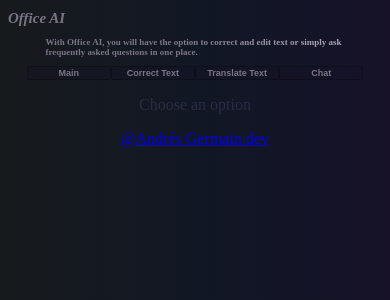
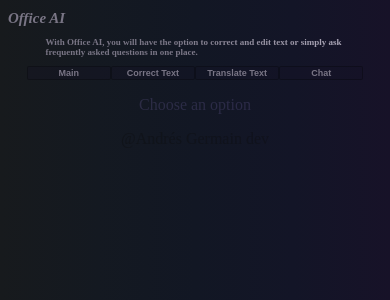
Before and after one commit to andresg19/office-ai, a React (Vite) app in the folder client/: page / in a window 390 px wide. Shown: the top 300 px of the page. Built offline with nearby package versions, Linux system fonts and the light colour scheme; a web font is replaced by a local one.

Commit message:
finished responsive mobile

```diff
--- a/client/src/Styles/Home.module.css
+++ b/client/src/Styles/Home.module.css
@@ -27,6 +27,16 @@ margin-right: auto;
      margin-right: auto;
      color: rgba(12, 12, 12, 0.376);
 }
+
+a {
+     color: inherit;
+     text-decoration: none;
+   }
+
+   a:hover, a:active {
+     color: inherit;
+     text-decoration: none;
+   }
 
 
 @media screen and (min-width: 720px) and (max-width: 820px) {
```
